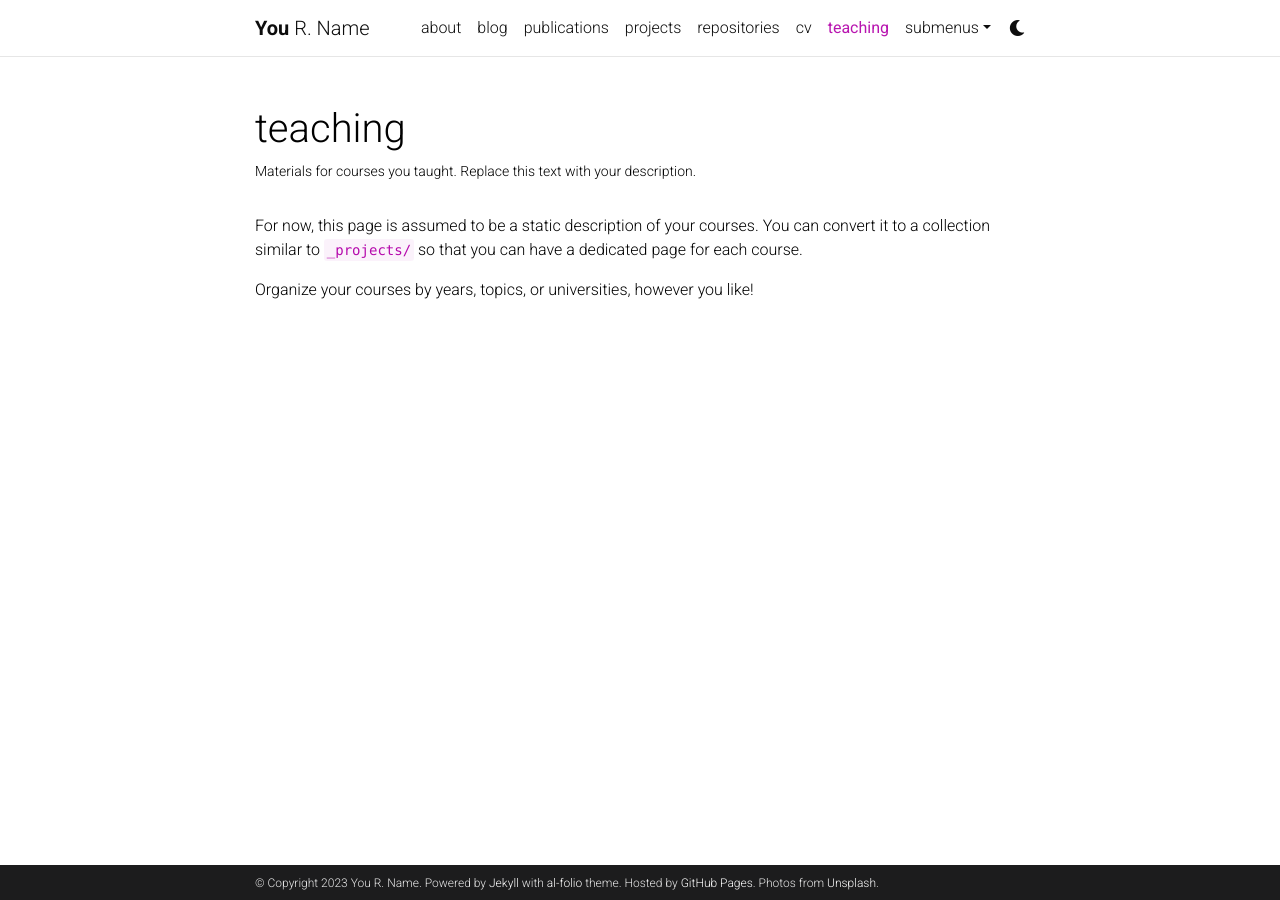
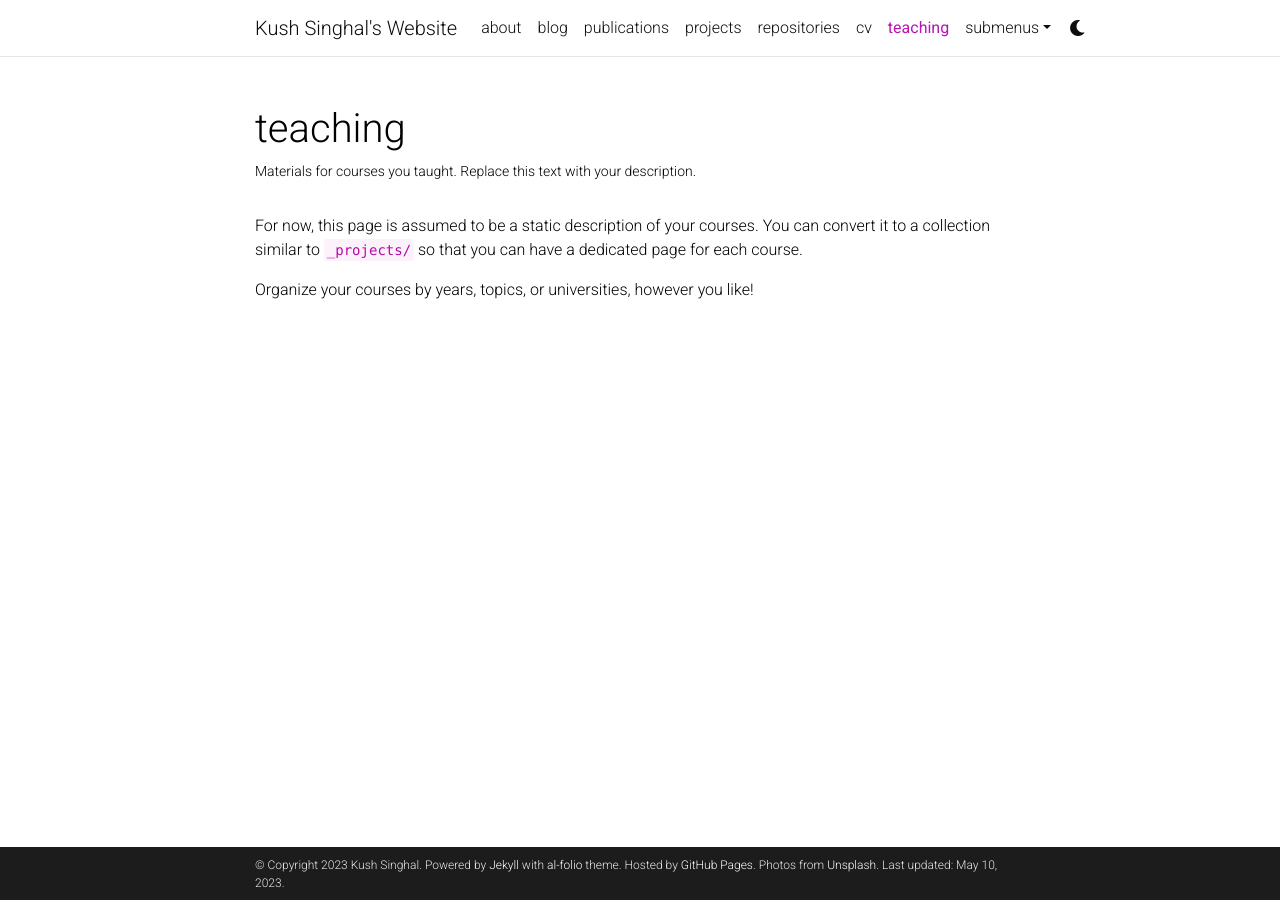
Before and after one commit to kush1729/kush1729.github.io, a Jekyll site: the page built from _pages/teaching.md, in a window 1280 px wide. Built offline with Jekyll 4.4.1, drawn with Linux system fonts in a browser that asks for light colours; comment, search, counter and statistics services are not loaded; a style sheet for code colours, icons or effects is not loaded.

Commit message:
Update _config.yml

```diff
--- a/_config.yml
+++ b/_config.yml
@@ -2,11 +2,10 @@
 # Site settings
 # -----------------------------------------------------------------------------
 
-title: blank # the website title (if blank, full name will be used instead)
-first_name: You
-middle_name: R.
-last_name: Name
-email: you@example.com
+title: "Kush Singhal's Website" # the website title (if blank, full name will be used instead)
+first_name: Kush
+last_name: Singhal
+email: ksinghal@math.harvard.edu
 description: > # the ">" symbol means to ignore newlines until "footer_text:"
   A simple, whitespace theme for academics. Based on [*folio](https://github.com/bogoli/-folio) design.
 footer_text: >
@@ -18,9 +17,9 @@
 lang: en # the language of your site (for example: en, fr, cn, ru, etc.)
 icon: ⚛️  # the emoji used as the favicon (alternatively, provide image name in /assets/img/)
 
-url: https://alshedivat.github.io # the base hostname & protocol for your site
-baseurl: /al-folio # the subpath of your site, e.g. /blog/
-last_updated: false # set to true if you want to display last updated in the footer
+url: https://kush1729.github.io # the base hostname & protocol for your site
+baseurl: "" # the subpath of your site, e.g. /blog/
+last_updated: true # set to true if you want to display last updated in the footer
 impressum_path:  # set to path to include impressum link in the footer, use the same path as permalink in a page, helps to conform with EU GDPR
 
 # -----------------------------------------------------------------------------
```
